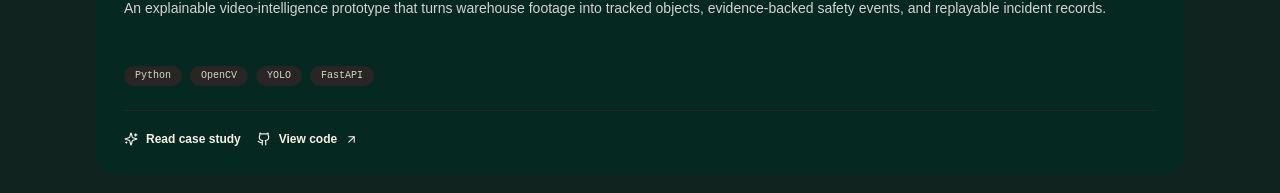
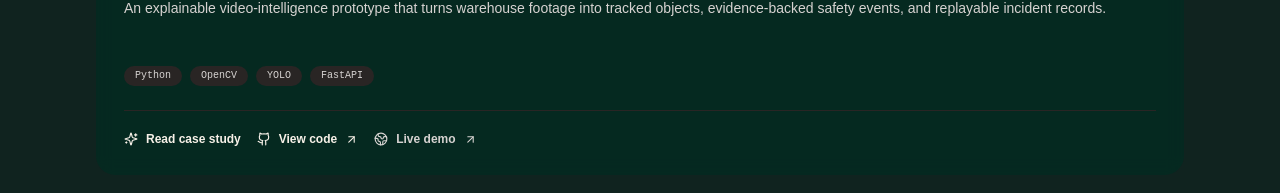
Before and after one commit to Vaishnavi220506/portfolio-website, a React (Vite) app: page / in a window 1280 px wide. Shown: the part 2717-2910 px from the top of the page. Built offline with nearby package versions, Linux system fonts and the light colour scheme; a web font is replaced by a local one.

Commit message:
Add KAVACH live demo link

```diff
--- a/src/data/portfolio.ts
+++ b/src/data/portfolio.ts
@@ -49,6 +49,7 @@ export const projects: Project[] = [
       "I built it around structured evidence first: YOLO perception, ByteTrack identities, temporal behaviour rules, SQLite incident history, and a grounded assistant that explains only what the evidence supports.",
     highlights: ["YOLO + ByteTrack temporal tracking", "Explainable behaviour and risk scoring", "SQLite evidence replay + grounded assistant"],
     repoUrl: "https://github.com/Vaishnavi220506/kavach-video-intelligence",
+    liveUrl: "https://forklift-safety-ai.vercel.app/",
     tags: ["Python", "OpenCV", "YOLO", "FastAPI"],
     visual: "kavach",
   },
```
